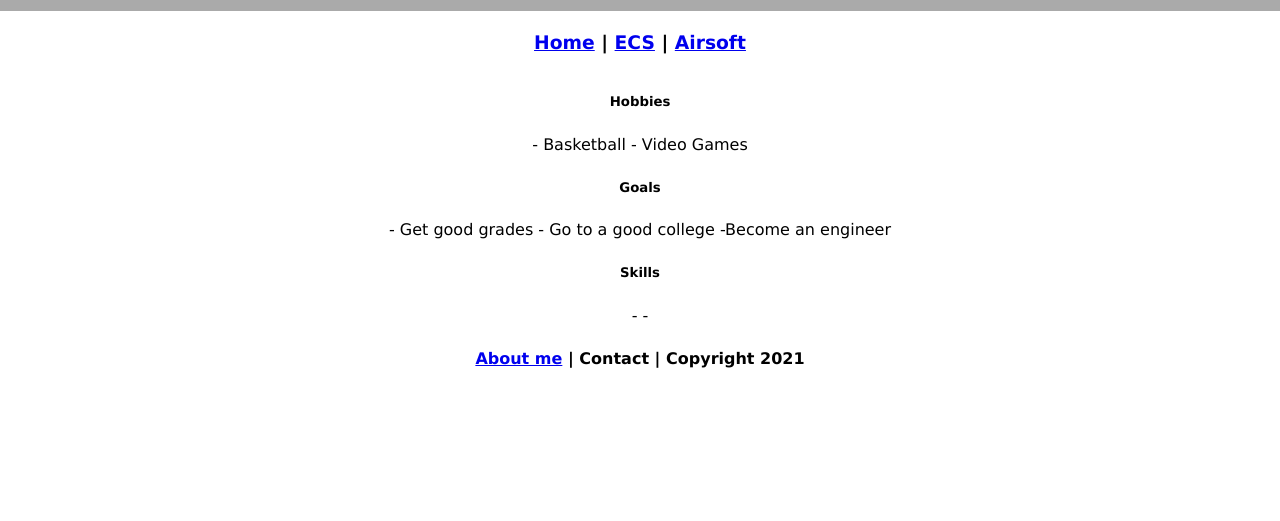
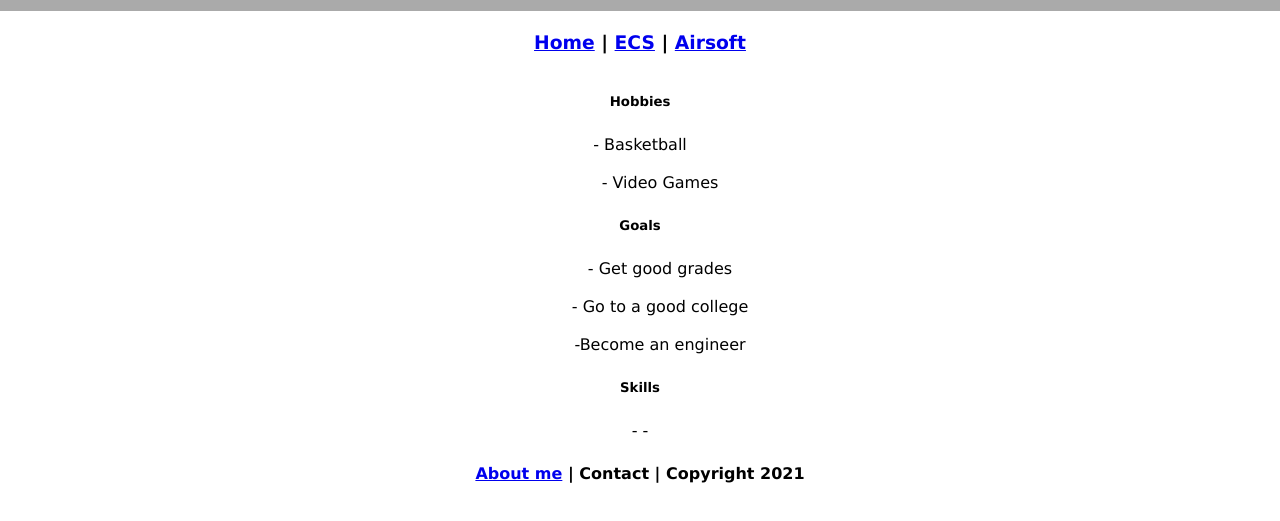
Before and after one commit to killrsushi/ecs-portfolio, a plain HTML site: page aboutme.html in a window 1280 px wide. Shown: the part 69-590 px from the top of the page. Drawn offline with Linux system fonts and the light colour scheme.

Commit message:
Update aboutme.html

```diff
--- a/aboutme.html
+++ b/aboutme.html
@@ -16,12 +16,12 @@
          </div>
          <div class="content">
             <h5>Hobbies</h5>
-            - Basketball
-            - Video Games
+            <ul></ul>- Basketball</ul>
+            <ul>- Video Games</ul>
             <h5>Goals</h5>
-            - Get good grades
-            - Go to a good college
-            -Become an engineer
+            <ul>- Get good grades</ul>
+            <ul>- Go to a good college</ul>
+            <ul>-Become an engineer</ul>
             <h5>Skills</h5>
             -
             -
```
